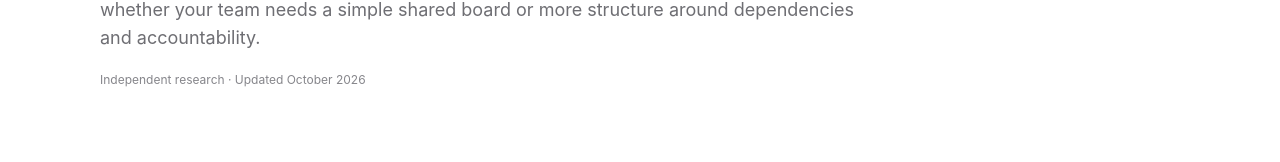
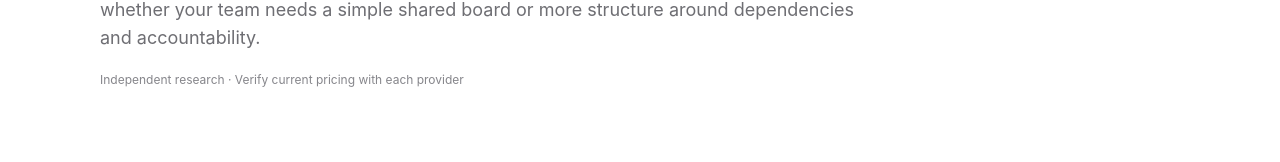
Before and after one commit to LinukaBandara/StackPick, a Next.js app: page /best/trello-vs-asana in a window 1280 px wide. Shown: the part 358-520 px from the top of the page. Built offline with nearby package versions, Linux system fonts and the light colour scheme; no server answers.

Commit message:
Avoid unverified article update dates

```diff
--- a/components/ComparisonArticle.tsx
+++ b/components/ComparisonArticle.tsx
@@ -40,8 +40,6 @@ export default function ComparisonArticle({
         headline: title,
         description: intro,
         url: `${siteUrl}/best/${slug}`,
-        datePublished: "2026-09-24",
-        dateModified: "2026-10-09",
         author: { "@type": "Organization", name: "StackPick Editorial", url: siteUrl },
         publisher: { "@type": "Organization", name: "StackPick", url: siteUrl },
         isAccessibleForFree: true,
@@ -92,7 +90,7 @@ export default function ComparisonArticle({
           <p className="sp-eyebrow mt-8 uppercase tracking-wider text-xs">Software comparison</p>
           <h1 className="sp-title mt-3 max-w-4xl text-[#1d1d1f]">{title}</h1>
           <p className="mt-5 max-w-3xl text-base sm:text-lg leading-relaxed text-[#6e6e73]">{intro}</p>
-          <p className="mt-5 text-xs text-[#86868b]">Independent research · Updated October 2026</p>
+          <p className="mt-5 text-xs text-[#86868b]">Independent research · Verify current pricing with each provider</p>
         </div>
       </header>
 
```
